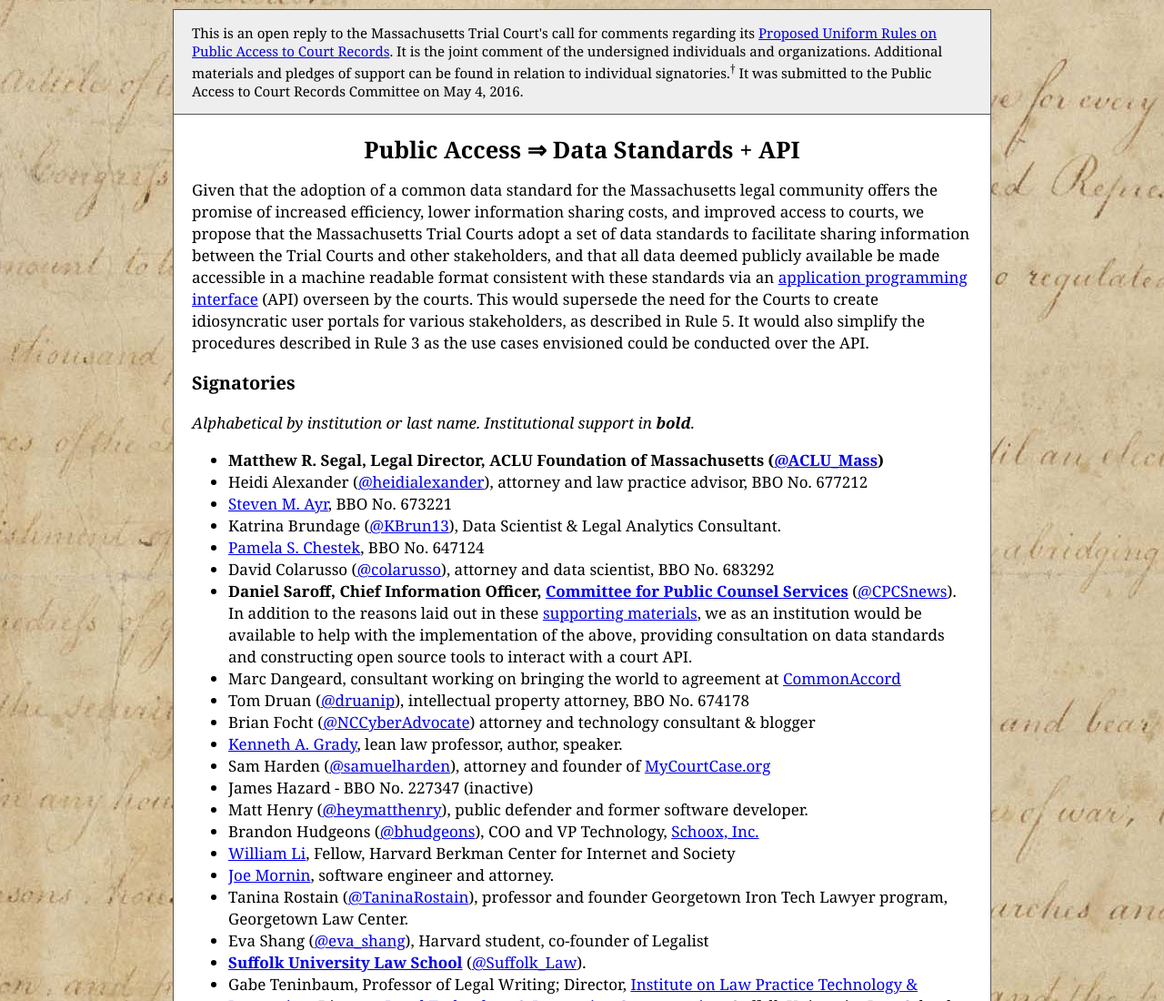
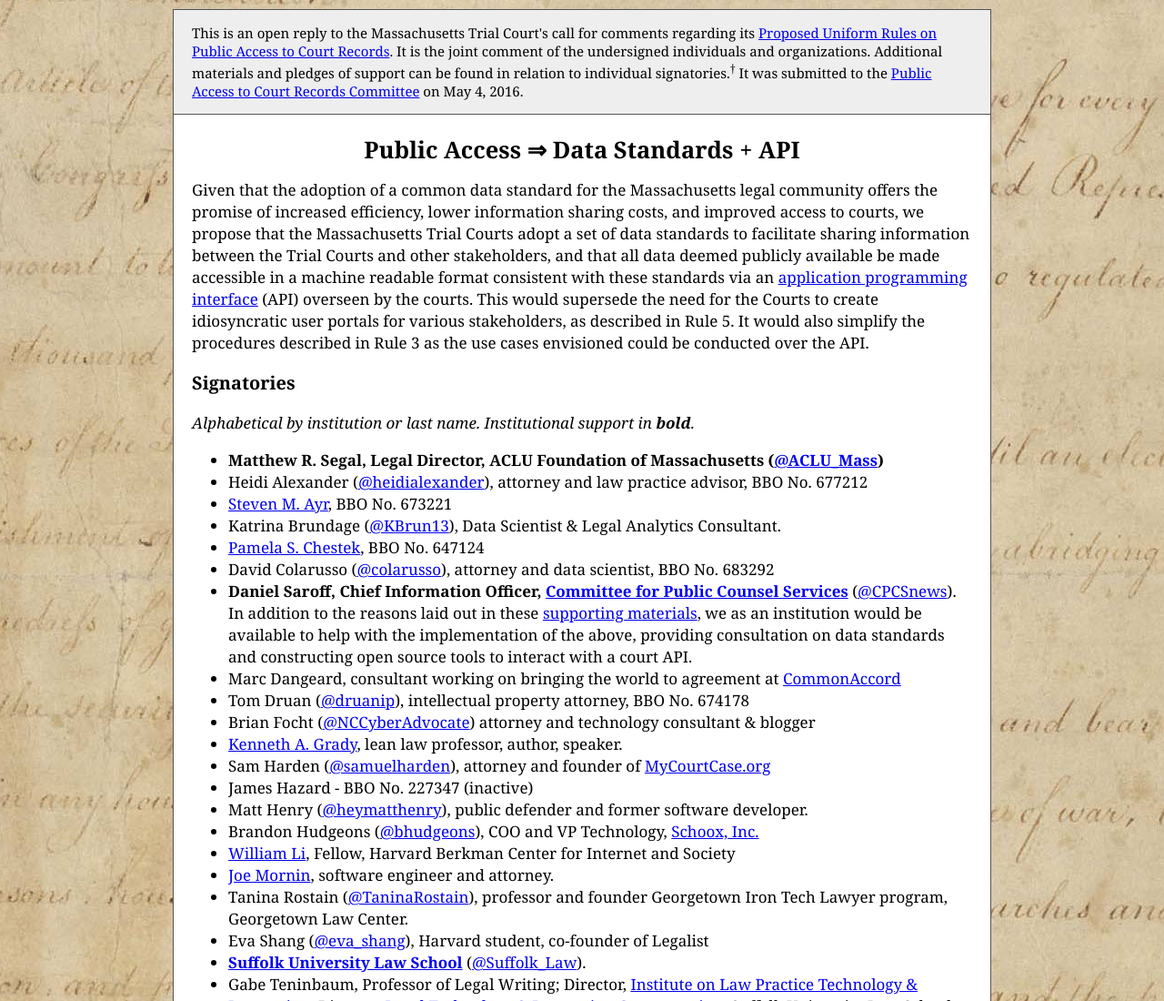
Before and after one commit to MA-Court-Comment/MA-Court-Comment.github.io, a plain HTML site: page index.html in a window 1280 px wide. Shown: the top 1100 px of the page at 91% size. Drawn offline with Linux system fonts and the light colour scheme.

Commit message:
Update index.html

```diff
--- a/index.html
+++ b/index.html
@@ -49,7 +49,7 @@
 <body>
 <div class="content">
 <div class="preface">
-This is an open reply to the Massachusetts Trial Court's call for comments regarding its <a href="http://www.mass.gov/courts/case-legal-res/rules-of-court/rule-changes-invitations-comment/proposed-trial-court-rule-xiv-access-to-court-records.html" target="_blank">Proposed Uniform Rules on Public Access to Court Records</a>. It is the joint comment of the undersigned individuals and organizations. Additional materials and pledges of support can be found in relation to individual signatories.<sup>&dagger;</sup> It was submitted to the <a href="mailto:rules.comments@jud.state.ma.us"></a>Public Access to Court Records Committee</a> on May 4, 2016.
+This is an open reply to the Massachusetts Trial Court's call for comments regarding its <a href="http://www.mass.gov/courts/case-legal-res/rules-of-court/rule-changes-invitations-comment/proposed-trial-court-rule-xiv-access-to-court-records.html" target="_blank">Proposed Uniform Rules on Public Access to Court Records</a>. It is the joint comment of the undersigned individuals and organizations. Additional materials and pledges of support can be found in relation to individual signatories.<sup>&dagger;</sup> It was submitted to the <a href="mailto:rules.comments@jud.state.ma.us">Public Access to Court Records Committee</a> on May 4, 2016.
 </div>
 <div class="comment">
 <h2 style="text-align:center;">Public Access ⇒ Data Standards + API</h2>
```
